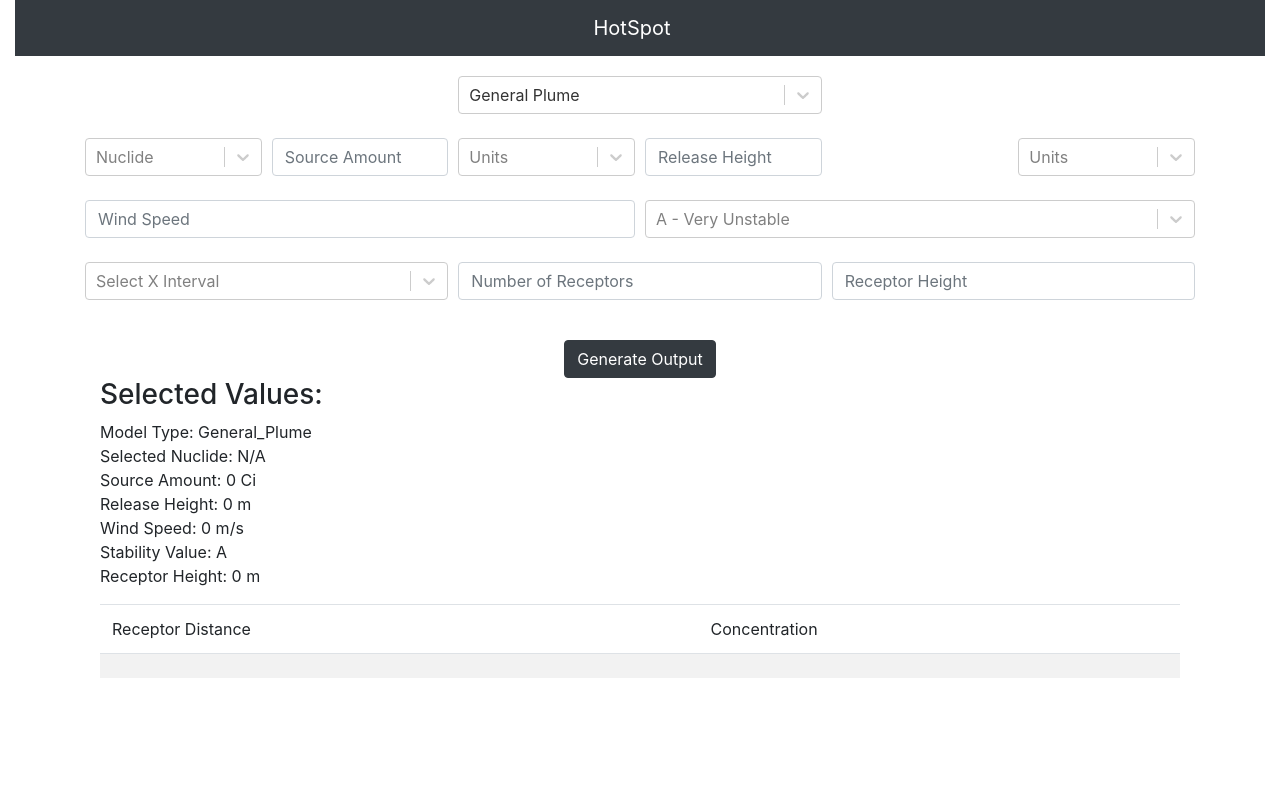
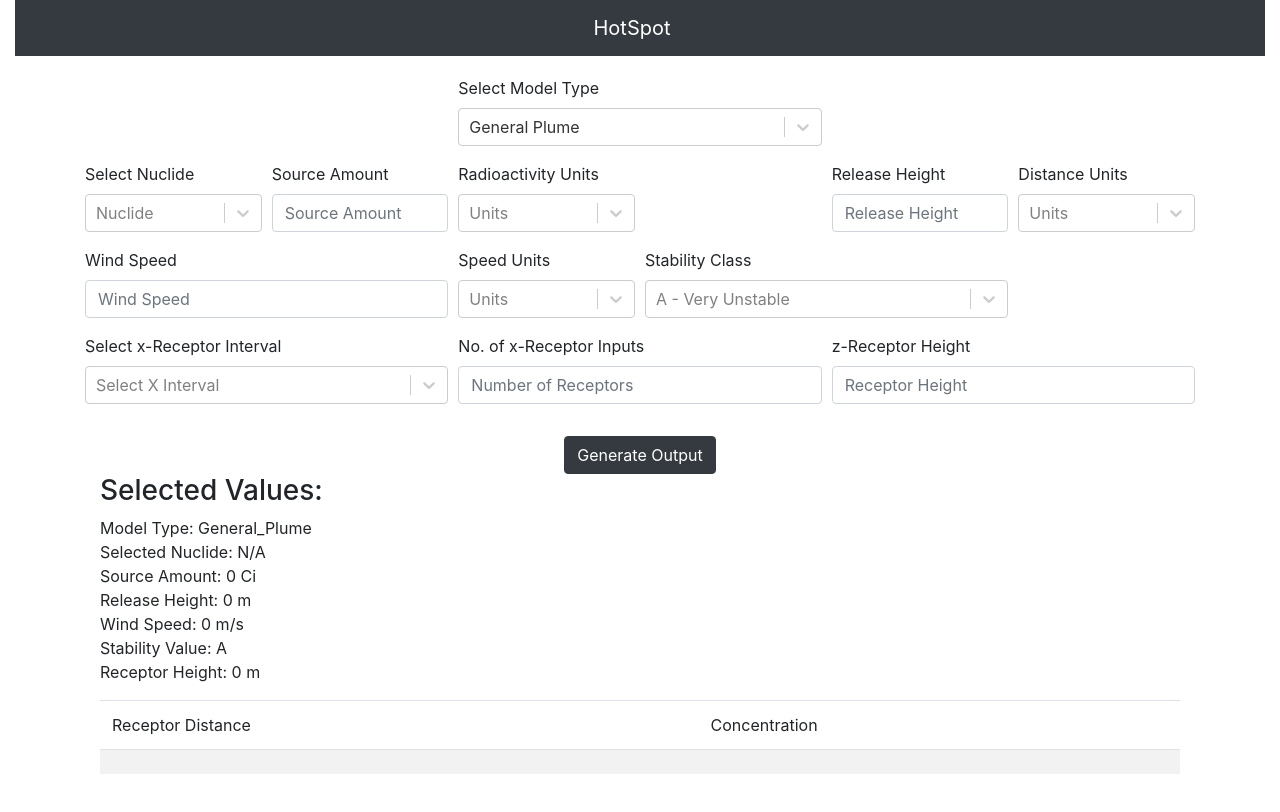
Before and after one commit to CEN3031-Group-4/HotSpotApp, a React (Create React App) app in the folder client/: page / in a window 1280 px wide. Built offline with nearby package versions, Linux system fonts and the light colour scheme.

Commit message:
Updated bootstrap for form including labels and responsiveness with different window sizes. Additionally added a speed units entry since the two speed options are m/s and mph and not m/s and ft/s

```diff
--- a/client/src/App.js
+++ b/client/src/App.js
@@ -40,7 +40,8 @@ class App extends React.Component {
       concentration: [],
       sourceUnits: 'Ci',
       distanceUnits: 'm',
-      receptDist: [],
+      speedUnits: 'm/s',
+      receptDist: []
     };
   }
 
@@ -136,6 +137,13 @@ class App extends React.Component {
     this.setState(
       { windSpeed },
       () => console.log(`Wind Speed: `, this.state.windSpeed)
+    );
+  }
+
+  speedUnitsUpdate = speedUnits => {
+    this.setState(
+      { speedUnits },
+      () => console.log(`Speed Units: `, this.state.speedUnits)
     );
   }
 
@@ -265,7 +273,8 @@ class App extends React.Component {
       <div className="container-fluid">
           <Header></Header>
           <div  className="container"
-                style={{paddingTop: 20}}>
+                style={{paddingTop: 20}}
+                >
             <Form onSubmit= {this.onSubmit.bind(this)}>
               <Model  modelTypeUpdate={this.modelTypeUpdate.bind(this)}
                       fireCloudTopUpdate={this.fireCloudTopUpdate.bind(this)}
@@ -277,6 +286,7 @@ class App extends React.Component {
                       />
               <Meteorology  windSpeedUpdate={this.windSpeedUpdate.bind(this)}
                             stableValueUpdate={this.stableValueUpdate.bind(this)}
+                            speedUnitsUpdate={this.speedUnitsUpdate.bind(this)}
                             />
               <Receptors  receptorDistanceUpdate={this.receptorDistanceUpdate.bind(this)}
                           receptorHeightUpdate={this.receptorHeightUpdate.bind(this)}
@@ -322,6 +332,7 @@ class App extends React.Component {
                     concentration={this.state.concentration}
                     sourceUnits={this.state.sourceUnits}
                     distanceUnits={this.state.distanceUnits}
+                    speedUnits={this.state.speedUnits}
                     />
             <br></br>
           </div>
--- a/client/src/components/Meteorology.js
+++ b/client/src/components/Meteorology.js
@@ -13,9 +13,15 @@ const options = [
     { value: 'G', label: 'G - Special Night-time (Low Wind)' }
 ];
 
+const speedUnitsOptions = [
+  { value: 'm/s', label: 'Meters/Second (m/s)' },
+  { value: 'mph', label: 'Miles Per Hour (mph)' }
+];
+
 class Meteorology extends React.Component {
   state = {
-    selectedOption: null
+    selectedOption: null,
+    speedUnits: null
   };
   stabilityChange = selectedOption => {
     this.setState(
@@ -31,26 +37,52 @@ class Meteorology extends React.Component {
     this.props.windSpeedUpdate(e.target.value);
   }
 
+  speedUnitsChange = speedUnits => {
+    this.setState(
+      { speedUnits },
+       () => {
+           console.log(`Option selected:`, this.state.speedUnits);
+           this.props.speedUnitsUpdate(this.state.speedUnits.value);
+       }
+    );
+  };
+
   render() {
-    const { selectedOption } = this.state;
+    const { selectedOption, speedUnits } = this.state;
 
     return (
         <div>
-            <br></br>
             <Form.Row>
-                <Col>
+                <Col xs={12} sm={6} md={6} lg={4}>
+                    <Form.Group controlId="basicWindSpeed">
+                        <Form.Label>Wind Speed</Form.Label>
                         <Form.Control
                             type="number" step="0.1" placeholder="Wind Speed"
                             onChange={this.windSpeedChange.bind(this)}
                             />
+                    </Form.Group>
                 </Col>
-                <Col>
+                <Col xs={12} sm={4} md={4} lg={2}>
+                    <Form.Group controlId="formSourceUnits">
+                        <Form.Label>Speed Units</Form.Label>
+                        <Select
+                            placeholder="Units"
+                            value={speedUnits}
+                            onChange={this.speedUnitsChange}
+                            options={speedUnitsOptions}
+                        />
+                    </Form.Group>
+                </Col>
+                <Col xs={12} sm={6} md={6} lg={4}>
+                    <Form.Group controlId="basicStableOption">
+                        <Form.Label>Stability Class</Form.Label>
                         <Select
                             placeholder="A - Very Unstable"
                             value={selectedOption}
                             onChange={this.stabilityChange}
                             options={options}
                             />
+                    </Form.Group>
                 </Col>
             </Form.Row>
         </div>
--- a/client/src/components/Model.js
+++ b/client/src/components/Model.js
@@ -92,54 +92,71 @@ class Model extends React.Component {
                 <div>
                     <Form.Row>
                         <Col></Col>
-                        <Col>
+                        <Col xs={12} sm={8} md={6} lg={4}>
+                            <Form.Group controlId="formModelType">
+                                <Form.Label>Select Model Type</Form.Label>
                                 <Select
                                     value={selectedOption}
                                     onChange={this.modelChange}
                                     options={options}
                                 />
+                            </Form.Group>
                         </Col>
                         <Col></Col>
                     </Form.Row>
-                    <br></br>
                     <div>
                         <Form.Row>
-                            <Col>
+                            <Col xs={12} sm={4} md={4} lg={2}>
+                                <Form.Group controlId="formNuclide">
+                                    <Form.Label>Select Nuclide</Form.Label>
                                     <Select
                                         placeholder="Nuclide"
                                         value={nuclideOption}
                                         onChange={this.nuclideChange}
                                         options={nuclides}
                                     />
+                                </Form.Group>
                             </Col>
-                            <Col>
+                            <Col xs={12} sm={4} md={4} lg={2}>
+                                <Form.Group controlId="formSourceAmount">
+                                    <Form.Label>Source Amount</Form.Label>
                                     <Form.Control
                                         type="number" placeholder="Source Amount"
                                         onChange={this.sourceAmountChange.bind(this)}
                                     />
+                                </Form.Group>
                             </Col>
-                            <Col>
+                            <Col xs={12} sm={4} md={4} lg={2}>
+                                <Form.Group controlId="formSourceUnits">
+                                    <Form.Label>Radioactivity Units</Form.Label>
                                     <Select
                                         placeholder="Units"
                                         value={sourceUnits}
                                         onChange={this.sourceUnitsChange}
                                         options={sourceUnitsOptions}
                                     />
+                                </Form.Group>
                             </Col>
-                            <Col>
+                            <Col></Col>
+                            <Col xs={12} sm={4} md={4} lg={2}>
+                                <Form.Group controlId="formReleaseHeight">
+                                    <Form.Label>Release Height</Form.Label>
                                     <Form.Control
                                         type="number" placeholder="Release Height"
                                         onChange={this.releaseHeightChange.bind(this)}
                                     />
+                                </Form.Group>
                             </Col>
-                            <Col></Col>
-                            <Col>
+                            <Col xs={12} sm={4} md={4} lg={2}>
+                                <Form.Group controlId="formDistanceUnits">
+                                    <Form.Label>Distance Units</Form.Label>
                                     <Select
                                         placeholder="Units"
                                         value={distanceUnits}
                                         onChange={this.distanceUnitsChange}
                                         options={distanceUnitsOptions}
                                     />
+                                </Form.Group>
                             </Col>
                         </Form.Row>
                     </div>
@@ -150,59 +167,79 @@ class Model extends React.Component {
                 <div>
                     <Form.Row>
                         <Col></Col>
-                        <Col>
+                        <Col xs={12} sm={8} md={6} lg={4}>
+                            <Form.Group controlId="formModelType">
+                                <Form.Label>Select Model Type</Form.Label>
                                 <Select
                                     value={selectedOption}
                                     onChange={this.modelChange}
                                     options={options}
                                 />
+                            </Form.Group>
                         </Col>
                         <Col></Col>
                     </Form.Row>
-                    <br></br>
                     <div>
                         <Form.Row>
-                            <Col>
+                                <Col xs={12} sm={4} md={4} lg={2}>
+                                    <Form.Group controlId="formNuclide">
+                                        <Form.Label>Select Nuclide</Form.Label>
                                         <Select
                                             placeholder="Nuclide"
                                             value={nuclideOption}
                                             onChange={this.nuclideChange}
                                             options={nuclides}
                                         />
+                                    </Form.Group>
                                 </Col>
-                            <Col>
+                                <Col xs={12} sm={4} md={4} lg={2}>
+                                    <Form.Group controlId="formSourceAmount">
+                                        <Form.Label>Source Amount</Form.Label>
                                         <Form.Control
                                             type="number" placeholder="Source Amount"
                                             onChange={this.sourceAmountChange.bind(this)}
                                         />
+                                    </Form.Group>
                                 </Col>
-                            <Col>
+                                <Col xs={12} sm={4} md={4} lg={2}>
+                                    <Form.Group controlId="formSourceUnits">
+                                        <Form.Label>Radioactivity Units</Form.Label>
                                         <Select
                                             placeholder="Units"
                                             value={sourceUnits}
                                             onChange={this.sourceUnitsChange}
                                             options={sourceUnitsOptions}
                                         />
+                                    </Form.Group>
                                 </Col>
-                            <Col>
+                                <Col xs={12} sm={4} md={4} lg={2}>
+                                    <Form.Group controlId="formFireCloudHeight">
+                                        <Form.Label>Fire Cloud Height</Form.Label>
                                         <Form.Control
                                             type="number" placeholder="Fire Cloud Height"
                                             onChange={this.fireCloudTopChange.bind(this)}
                                             />
+                                    </Form.Group>
                                 </Col>
-                            <Col>
+                                <Col xs={12} sm={4} md={4} lg={2}>
+                                    <Form.Group controlId="formFireCloudHeight">
+                                        <Form.Label>Fire Cloud Height</Form.Label>
                                         <Form.Control
                                             type="number" placeholder="Fire Radius"
                                             onChange={this.fireRadiusChange.bind(this)}
                                             />
+                                    </Form.Group>
                                 </Col>
-                            <Col>
+                                <Col xs={12} sm={4} md={4} lg={2}>
+                                    <Form.Group controlId="formDistanceUnits">
+                                        <Form.Label>Distance Units</Form.Label>
                                         <Select
                                             placeholder="Units"
                                             value={distanceUnits}
                                             onChange={this.distanceUnitsChange}
                                             options={distanceUnitsOptions}
                                         />
+                                    </Form.Group>
                                 </Col>
                             </Form.Row>
                         </div>
--- a/client/src/components/Output.js
+++ b/client/src/components/Output.js
@@ -25,7 +25,7 @@ class Output extends React.Component {
                         Selected Nuclide: N/A<br />
                         Source Amount: {this.props.sourceAmount} {this.props.sourceUnits}<br />
                         Release Height: {this.props.releaseHeight} {this.props.distanceUnits}<br />
-                        Wind Speed: {this.props.windSpeed} {this.props.distanceUnits}/s<br />
+                        Wind Speed: {this.props.windSpeed} {this.props.speedUnits}<br />
                         Stability Value: {this.props.stableValue}<br />
                         Receptor Height: {this.props.receptorHeight} {this.props.distanceUnits}<br />
                     </p>
--- a/client/src/components/Receptors.js
+++ b/client/src/components/Receptors.js
@@ -64,37 +64,37 @@ class Receptors extends React.Component {
            if(this.state.selectedInterval.value === "C" && this.state.intervalQty > 0){
                console.log("Make some inputs:");
                 var i, test = [],count,icount=1;
-                var rows = this.state.intervalQty / 5;
-                var remainder = this.state.intervalQty % 5;
+                var rows = this.state.intervalQty / 6;
+                var remainder = this.state.intervalQty % 6;
                 for(i = 0; i < rows; i++){
                     var columns = [];
                     if(i > rows - 1){
                         for(count=0;count < remainder; count++){
                             columns.push(
-                                <Col key={'c'+(i+1) +'-'+ (count+1)}>
+                                <Col key={'c'+(i+1) +'-'+ (count+1)} xs={6} sm={4} md={2} lg={2}>
                                     <Form.Control
                                     key={(i+1) +'-'+ (count+1)}
                                     id={(i+1) +'-'+ (count+1)}
                                     type="number"
                                     onChange={this.inputsChange.bind(this)}
-                                    placeholder={'Table Output: '+icount}/>
+                                    placeholder={'x-'+icount}/>
                                 </Col>);
                                 icount++;
                         }
-                        for(count=0;count < 5 - remainder; count++){
+                        for(count=0;count < 6 - remainder; count++){
                             columns.push(<Col key={'cn'+(i+1) +'-'+ (count+1)}></Col>);
                         }
                     }
                     else{
-                        for(count=0;count < 5; count++){
+                        for(count=0;count < 6; count++){
                             columns.push(
-                            <Col key={'c'+(i+1) +'-'+ (count+1)}>
+                            <Col key={'c'+(i+1) +'-'+ (count+1)} xs={6} sm={4} md={2} lg={2}>
                                 <Form.Control
                                 key={(i+1) +'-'+ (count+1)}
                                 id={(i+1) +'-'+ (count+1)}
                                 type="number"
                                 onChange={this.inputsChange.bind(this)}
-                                placeholder={'Table Output: '+icount}/>
+                                placeholder={'x-'+icount}/>
                             </Col>);
                             icount++;
                         }
@@ -116,30 +116,37 @@ class Receptors extends React.Component {
 
         return (
             <div>
-            <br></br>
                 <Form.Row>
-                <Col>
+                    <Col xs={12} sm={6} md={4} lg={4}>
+                        <Form.Group>
+                            <Form.Label>Select x-Receptor Interval</Form.Label>
                             <Select
                                 placeholder="Select X Interval"
                                 value={selectedInterval}
                                 onChange={this.intervalChange}
                                 options={intervals}
                             />
+                        </Form.Group>
                     </Col>
-                <Col>
+                    <Col xs={12} sm={6} md={4} lg={4}>
+                        <Form.Group>
+                            <Form.Label>No. of x-Receptor Inputs</Form.Label>
                             <Form.Control
                                 type="number" placeholder="Number of Receptors"
                                 onChange={this.intervalQtyChange.bind(this)}
                                 />
+                        </Form.Group>
                     </Col>
-                <Col>
+                    <Col xs={12} sm={6} md={4} lg={4}>
+                        <Form.Group>
+                            <Form.Label>z-Receptor Height</Form.Label>
                             <Form.Control
                                 type="number" step="0.01" placeholder="Receptor Height"
                                 onChange={this.receptorHeightChange.bind(this)}
                                 />
+                        </Form.Group>
                     </Col>
                 </Form.Row>
-            <br></br>
                 <Form.Group>{this.state.inputs}</Form.Group>
             </div>
         );
```
Lines whose indentation alone changed are shown as unchanged.
